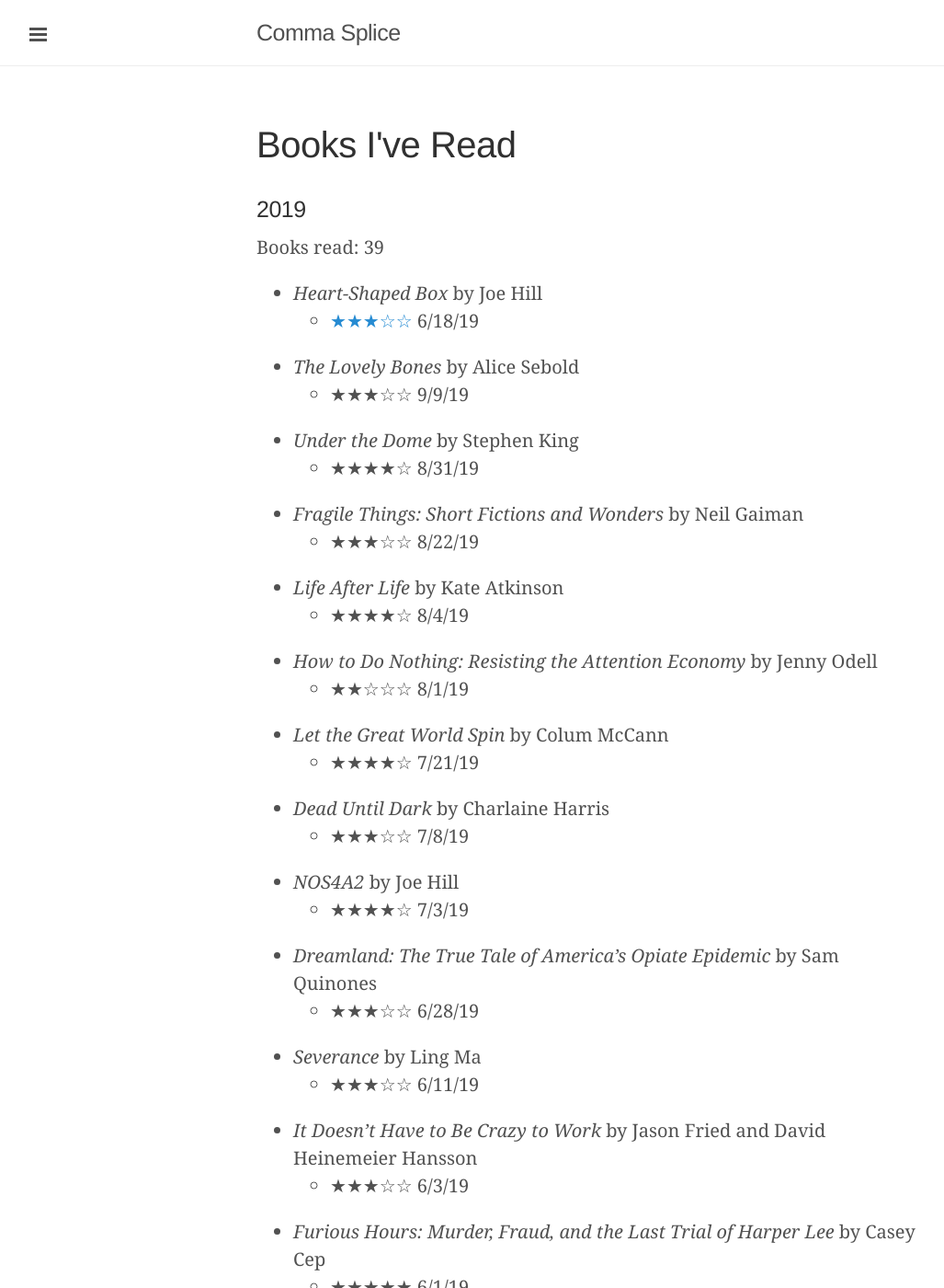
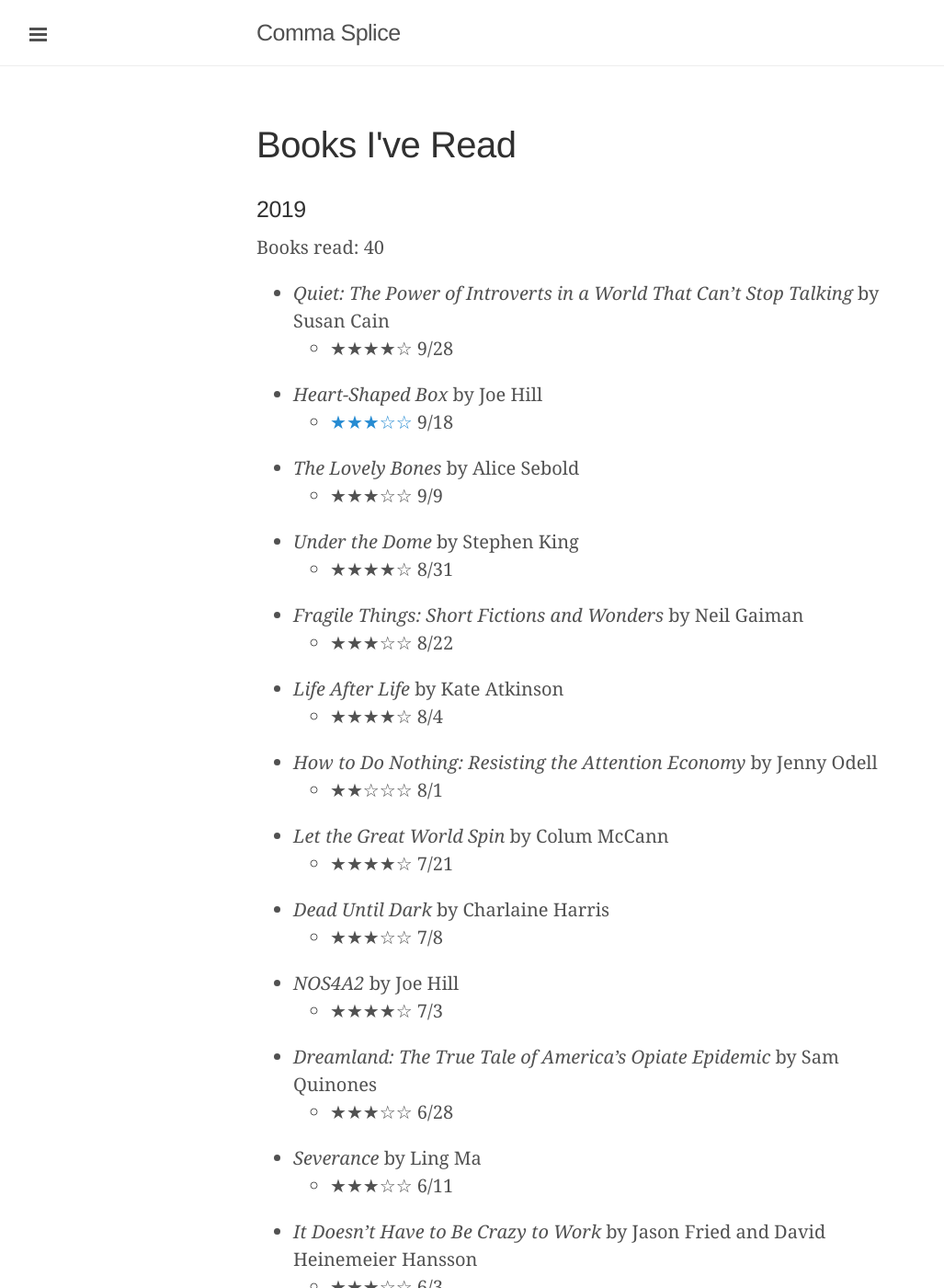
Before and after one commit to davidixon/davidixon.github.io, a Jekyll site: the page built from books.md, in a window 1280 px wide and 1400 px high. Shown: the whole window at 92% size, without its empty margins (1-1028 px from the left). Built offline with Jekyll 4.4.1, drawn with Linux system fonts in a browser that asks for light colours; some of the changed text lies outside the part shown.

Commit message:
Added book to log; fixed typos

```diff
--- a/books.md
+++ b/books.md
@@ -6,44 +6,46 @@ permalink: /books/
 
 ### 2019
 
-Books read: 39
+Books read: 40
 
+* *Quiet: The Power of Introverts in a World That Can't Stop Talking* by Susan Cain
+  * ★★★★☆ 9/28
 * *Heart-Shaped Box* by Joe Hill
-  * [★★★☆☆](/2019/09/19/heart-shaped-box) 6/18/19
+  * [★★★☆☆](/2019/09/19/heart-shaped-box) 9/18
 * *The Lovely Bones* by Alice Sebold
-  * ★★★☆☆ 9/9/19
+  * ★★★☆☆ 9/9
 * *Under the Dome* by Stephen King
-  * ★★★★☆ 8/31/19
+  * ★★★★☆ 8/31
 * *Fragile Things: Short Fictions and Wonders* by Neil Gaiman
-  * ★★★☆☆ 8/22/19
+  * ★★★☆☆ 8/22
 * *Life After Life* by Kate Atkinson
-  * ★★★★☆ 8/4/19
+  * ★★★★☆ 8/4
 * *How to Do Nothing: Resisting the Attention Economy* by Jenny Odell
-  * ★★☆☆☆ 8/1/19
+  * ★★☆☆☆ 8/1
 * *Let the Great World Spin* by Colum McCann
-  * ★★★★☆ 7/21/19
+  * ★★★★☆ 7/21
 * *Dead Until Dark* by Charlaine Harris
-  * ★★★☆☆ 7/8/19
+  * ★★★☆☆ 7/8
 * *NOS4A2* by Joe Hill
-  * ★★★★☆ 7/3/19
+  * ★★★★☆ 7/3
 * *Dreamland: The True Tale of America's Opiate Epidemic* by Sam Quinones
-  * ★★★☆☆ 6/28/19
+  * ★★★☆☆ 6/28
 * *Severance* by Ling Ma
-  * ★★★☆☆ 6/11/19
+  * ★★★☆☆ 6/11
 * *It Doesn't Have to Be Crazy to Work* by Jason Fried and David Heinemeier Hansson
-  * ★★★☆☆ 6/3/19
+  * ★★★☆☆ 6/3
 * *Furious Hours: Murder, Fraud, and the Last Trial of Harper Lee* by Casey Cep
-  * ★★★★★ 6/1/19
+  * ★★★★★ 6/1
 * *Heartland: A Memoir of Working Hard and Being Broke in the Richest Country on Earth* by Sarah Smarsh
-  * ★★★★☆ 5/31/19
+  * ★★★★☆ 5/31
 * *Bird by Bird: Some Instructions on Writing and Life* by Anne Lamott
-  * ★★★☆☆ 5/30/19
+  * ★★★☆☆ 5/30
 * *Timebound* by Rysa Walker
-  * ★★☆☆☆ 5/28/19
+  * ★★☆☆☆ 5/28
 * *Reamde* by Neal Stephenson
-  * ★★★★☆ 5/23/19
+  * ★★★★☆ 5/23
 * *Boom Town: The Fantastical Saga of Oklahoma City, Its Chaotic Founding, Its Apocalyptic Weather, Its Purloined Basketball Team, and the Dream of Becoming a World-class Metropolis* by Sam Anderson
-  * ★★★★☆ 5/2/19
+  * ★★★★☆ 5/2
 * *Transcription* by Kate Atkinson
   * ★★★★☆ 4/22
 * *Conspiracy: Peter Thiel, Hulk Hogan, Gawker, and the Anatomy of Intrigue* by Ryan Holiday
```
